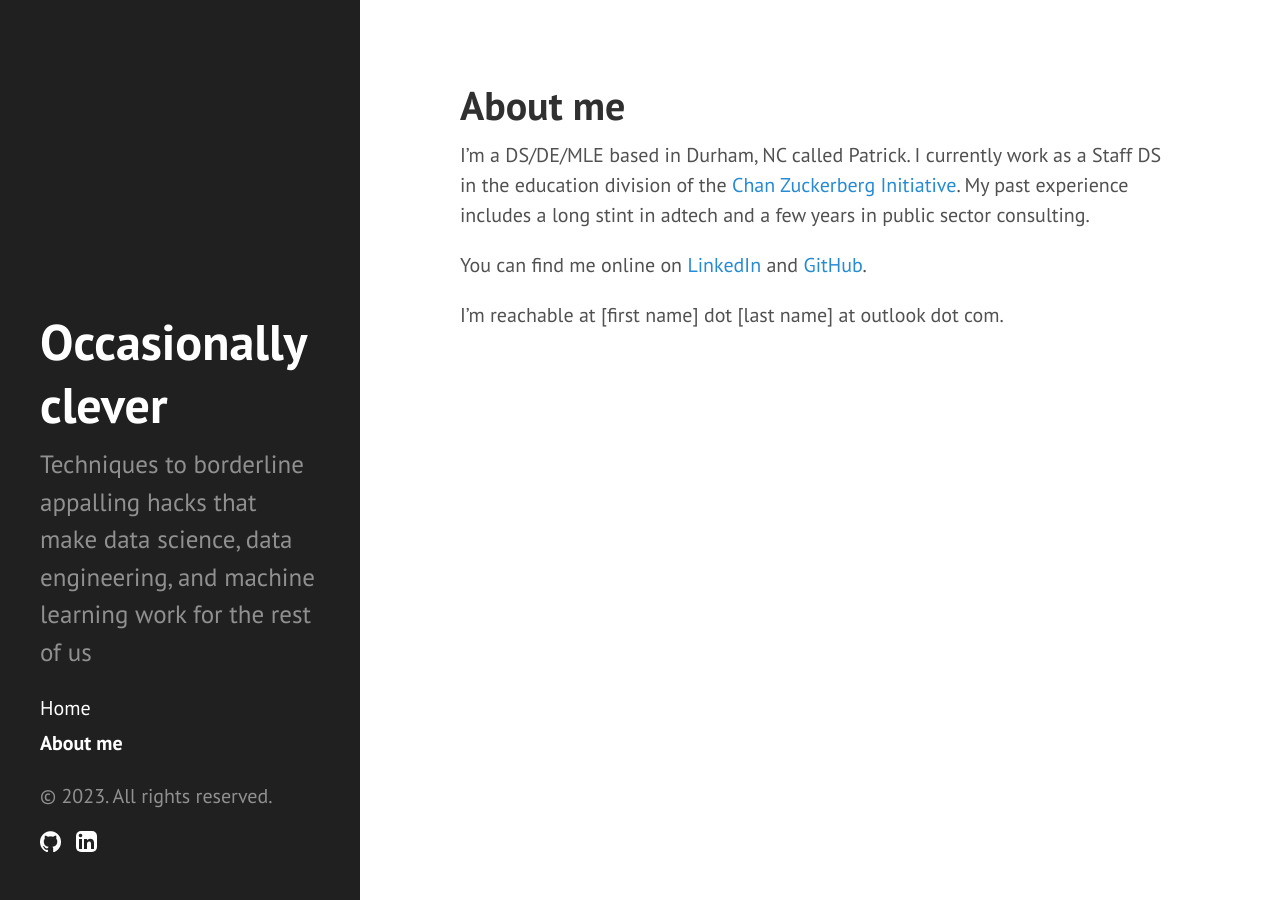
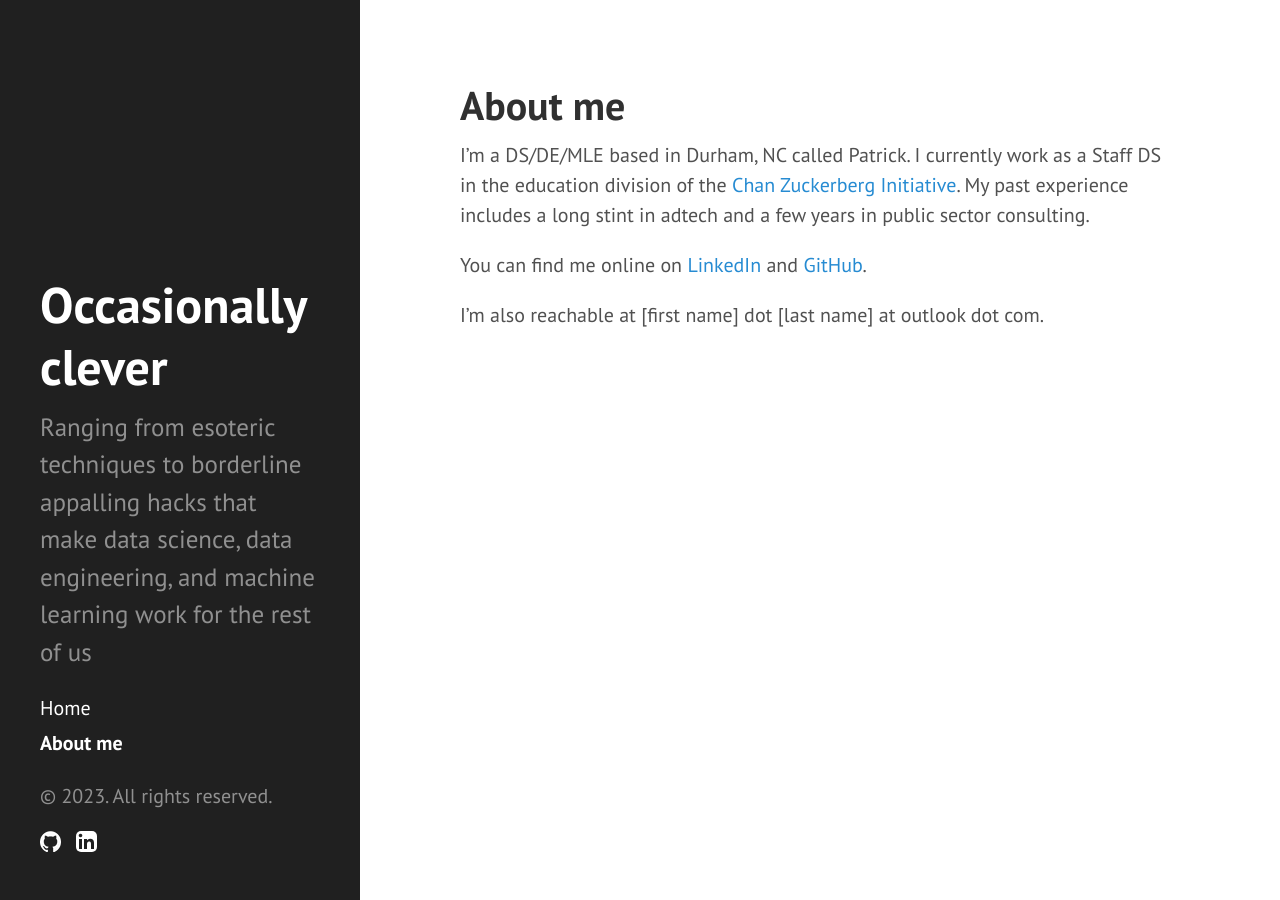
Before and after one commit to patrick-nicholson/patrick-nicholson.github.io, a Jekyll site: the page built from about.md, in a window 1280 px wide. Built offline with Jekyll 4.4.1, drawn with Linux system fonts in a browser that asks for light colours; Markdown is read by kramdown in place of the engine named in the settings.

Commit message:
final tweaks

```diff
--- a/_config.yml
+++ b/_config.yml
@@ -1,6 +1,6 @@
 title: "Occasionally clever"
 tagline: "Combining a thing with another thing"
-description: "Techniques to borderline appalling hacks that make data science, data engineering, and machine learning work for the rest of us"
+description: "Ranging from esoteric techniques to borderline appalling hacks that make data science, data engineering, and machine learning work for the rest of us"
 url: https://patrick-nicholson.github.io
 baseurl: /
 
@@ -14,6 +14,4 @@ github:
   repo: https://github.com/patrick-nicholson/patrick-nicholson.github.io
 
 markdown: redcarpet
-#highlighter: pygments
 permalink: pretty
-#relative_permalinks: true
--- a/_includes/head.html
+++ b/_includes/head.html
@@ -15,10 +15,10 @@
   </title>
 
   <!-- CSS -->
-  <link rel="stylesheet" href="{{ site.url }}/public/css/poole.css">
-  <link rel="stylesheet" href="{{ site.url }}/public/css/syntax.css">
-  <link rel="stylesheet" href="{{ site.url }}/public/css/hyde.css">
-  <link rel="stylesheet" href="{{ site.url }}/public/css/patrick.css">
+  <link rel="stylesheet" href="/public/css/poole.css">
+  <link rel="stylesheet" href="/public/css/syntax.css">
+  <link rel="stylesheet" href="/public/css/hyde.css">
+  <link rel="stylesheet" href="/public/css/patrick.css">
   <link rel="stylesheet" href="http://fonts.googleapis.com/css?family=PT+Sans:400,400italic,700|Abril+Fatface">
 
 </head>
--- a/about.md
+++ b/about.md
@@ -9,4 +9,4 @@ My past experience includes a long stint in adtech and a few years in public sec
 
 You can find me online on [LinkedIn](https://www.linkedin.com/in/nicholsonpatrick/) and [GitHub](https://github.com/patrick-nicholson).
 
-I'm reachable at [first name] dot [last name] at outlook dot com.
+I'm also reachable at [first name] dot [last name] at outlook dot com.
```
